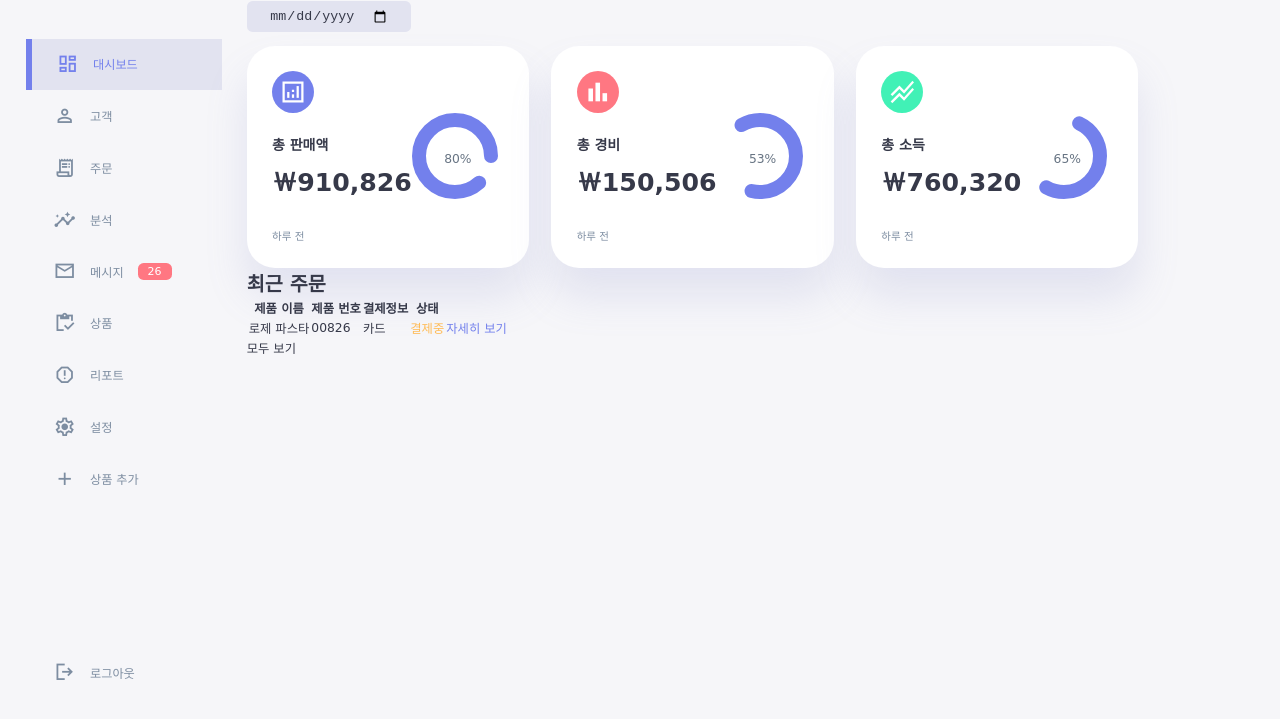
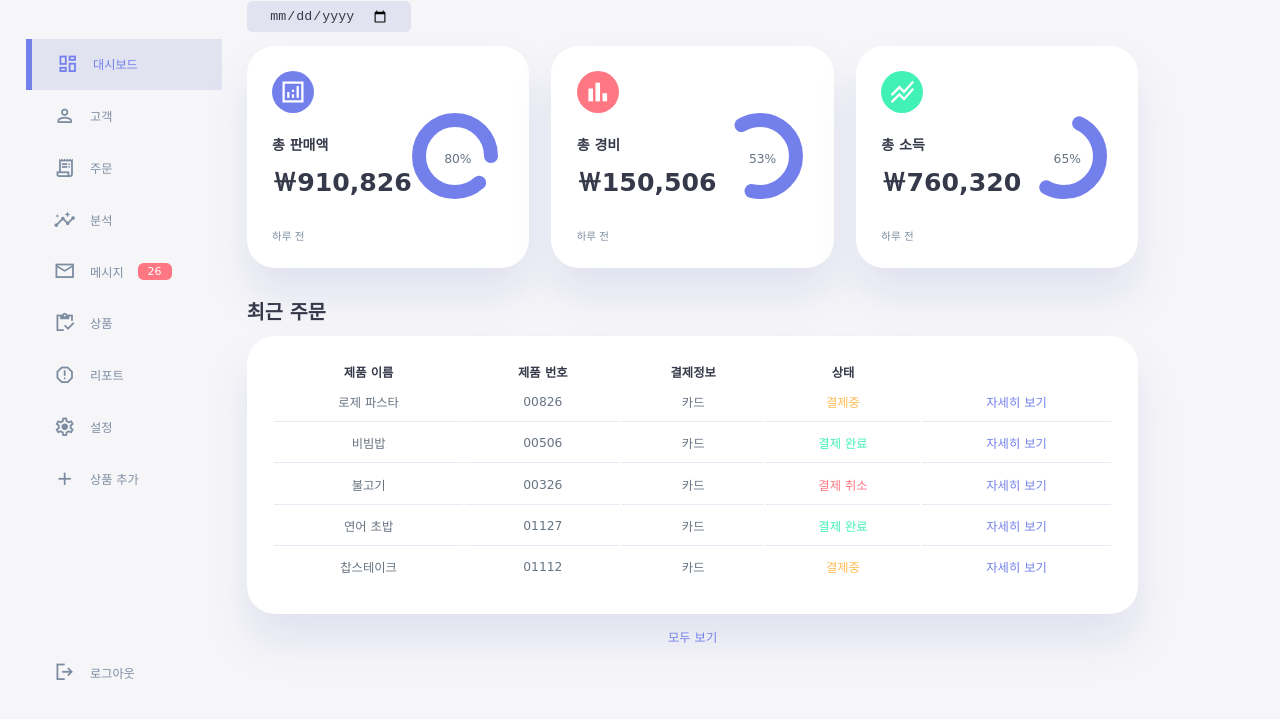
Before and after one commit to Jangchaeyun/responsive-admin-dashboard, a plain HTML site: page index.html in a window 1280 px wide. Shown: the part 69-788 px from the top of the page. Drawn offline with nearby package versions, Linux system fonts and the light colour scheme; a web font is replaced by a local one.

Commit message:
ADD: Recent Orders (Orders Table) Styles

```diff
--- a/index.html
+++ b/index.html
@@ -135,7 +135,7 @@
             </div>
             <!-- END OF INSIGHTS -->
 
-            <div class="recent-order">
+            <div class="recent-orders">
                 <h2>최근 주문</h2>
                 <table>
                     <thead>
@@ -155,6 +155,34 @@
                             <td class="warning">결제중</td>
                             <td class="primary">자세히 보기</td>
                         </tr>
+                        <tr>
+                            <td>비빔밥</td>
+                            <td>00506</td>
+                            <td>카드</td>
+                            <td class="success">결제 완료</td>
+                            <td class="primary">자세히 보기</td>
+                        </tr>
+                        <tr>
+                            <td>불고기</td>
+                            <td>00326</td>
+                            <td>카드</td>
+                            <td class="danger">결제 취소</td>
+                            <td class="primary">자세히 보기</td>
+                        </tr>
+                        <tr>
+                            <td>연어 초밥</td>
+                            <td>01127</td>
+                            <td>카드</td>
+                            <td class="success">결제 완료</td>
+                            <td class="primary">자세히 보기</td>
+                        </tr>
+                        <tr>
+                            <td>찹스테이크</td>
+                            <td>01112</td>
+                            <td>카드</td>
+                            <td class="warning">결제중</td>
+                            <td class="primary">자세히 보기</td>
+                        </tr>
                     </tbody>
                 </table>
                 <a href="#">모두 보기</a>
--- a/styles.css
+++ b/styles.css
@@ -339,3 +339,43 @@ main .insights small{
     margin-top: 1.6rem;
     display: block;
 }
+
+/* ========================= RECENT ORDERS ========================= */
+main .recent-orders {
+    margin-top: 2rem;
+}
+
+main .recent-orders h2 {
+    margin-bottom: 0.8rem;
+}
+
+main .recent-orders table {
+    background: var(--color-white);
+    width: 100%;
+    border-radius: var(--card-border-radius);
+    padding: var(--card-padding);
+    box-shadow: var(--box-shadow);
+    transition: all 300ms ease;
+}
+
+main .recent-orders table:hover {
+    box-shadow: none;
+}
+
+main table tbody td {
+    text-align: center;
+    height: 2.8rem;
+    border-bottom: 1px solid var(--color-light);
+    color: var(--color-dark-vairent);
+}
+
+main table tbody tr:last-child td {
+    border: none;
+}
+
+main .recent-orders a {
+    text-align: center;
+    display: block;
+    margin: 1rem auto;
+    color: var(--color-primary);
+}
```
